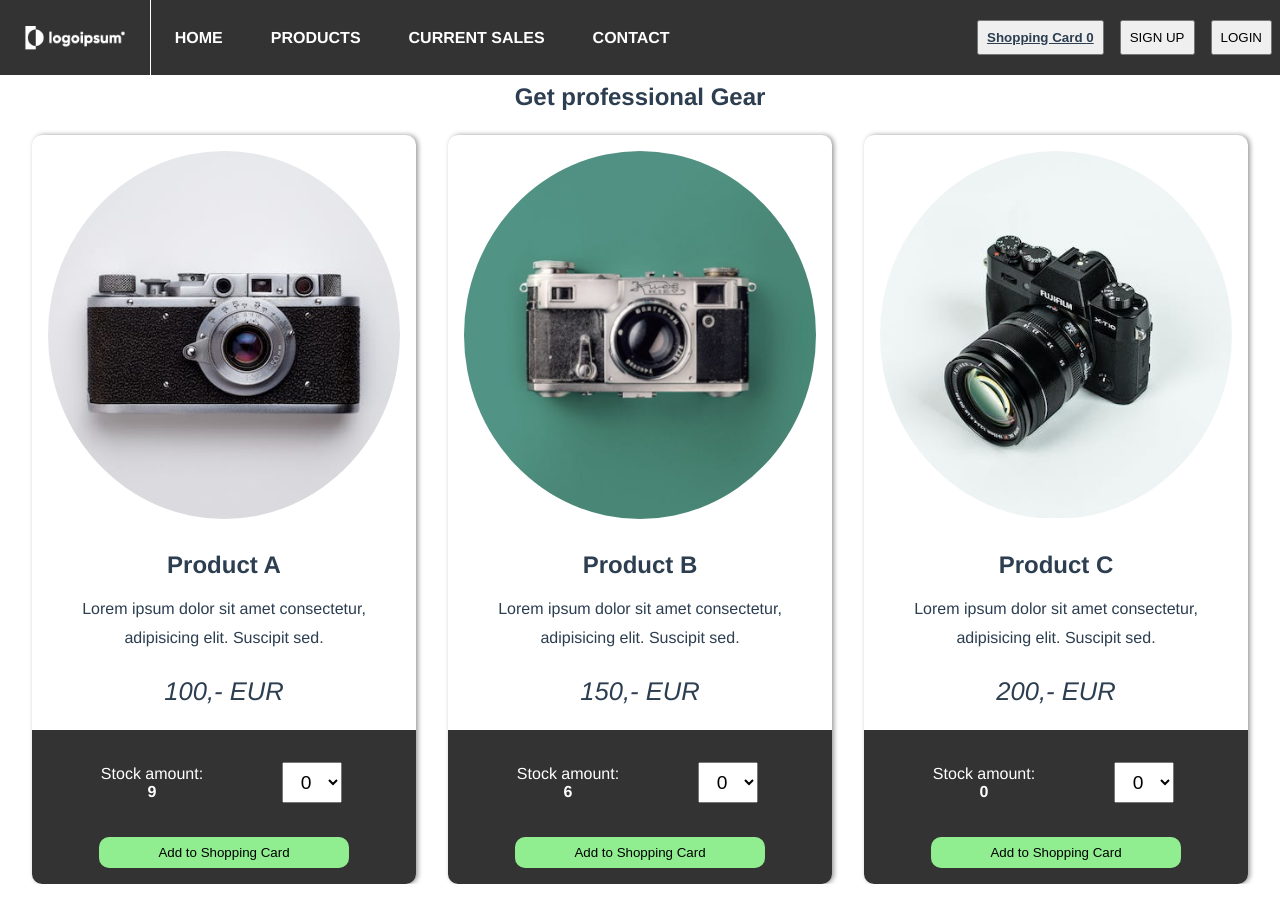
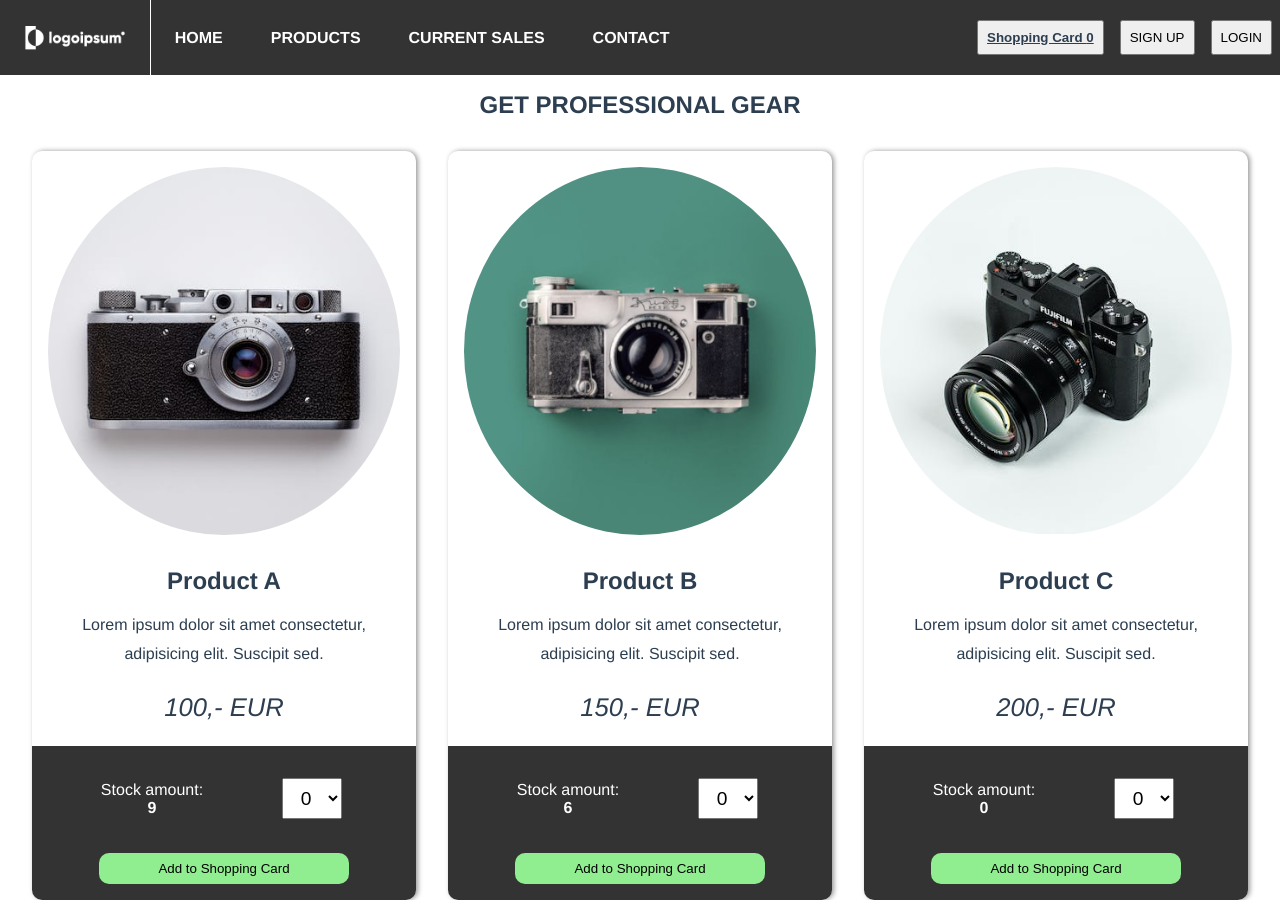
Before and after one commit to TapeMate/vue-php-store-prototype-frontend, a Vue app: page /product in a window 1280 px wide. Built offline with nearby package versions, Linux system fonts and the light colour scheme.

Commit message:
minor styling changes.

```diff
--- a/public/css/main.css
+++ b/public/css/main.css
@@ -124,7 +124,7 @@
   padding: 1rem;
   line-height: 1.5;
   color: #333;
-  text-shadow: 5px 5px rgba(0, 0, 0, 0.1);
+  text-shadow: 3px 3px rgba(0, 0, 0, 0.1);
 }
 .home-section-wrapper .section-container:nth-of-type(2) {
   display: flex;
--- a/src/assets/scss/partials/_home-sections.scss
+++ b/src/assets/scss/partials/_home-sections.scss
@@ -77,7 +77,7 @@
           padding: 1rem;
           line-height: 1.5;
           color: $clr-primary;
-          text-shadow: 5px 5px rgba($color: #000000, $alpha: 0.1);
+          text-shadow: 3px 3px rgba($color: #000000, $alpha: 0.1);
         }
       }
     }
--- a/src/views/ProductView.vue
+++ b/src/views/ProductView.vue
@@ -1,5 +1,5 @@
 <template>
-  <h2>Get professional Gear</h2>
+  <h2>GET PROFESSIONAL GEAR</h2>
   <StoreProducts :products="productData" />
 </template>
 
@@ -50,6 +50,6 @@ export default {
 
 <style scoped>
 h2 {
-  padding: 0.5rem;
+  padding: 1rem;
 }
 </style>
```
